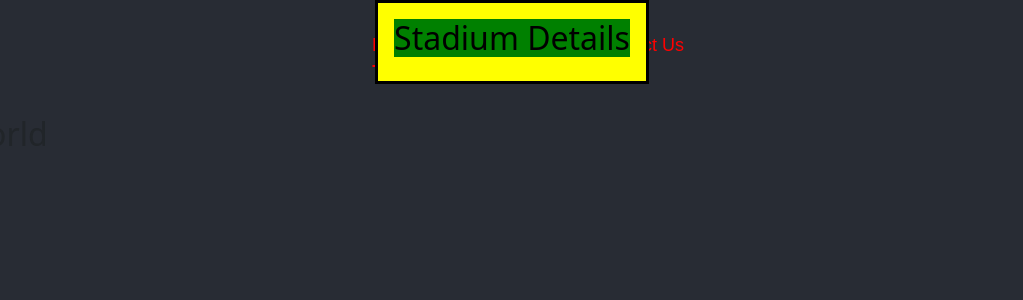
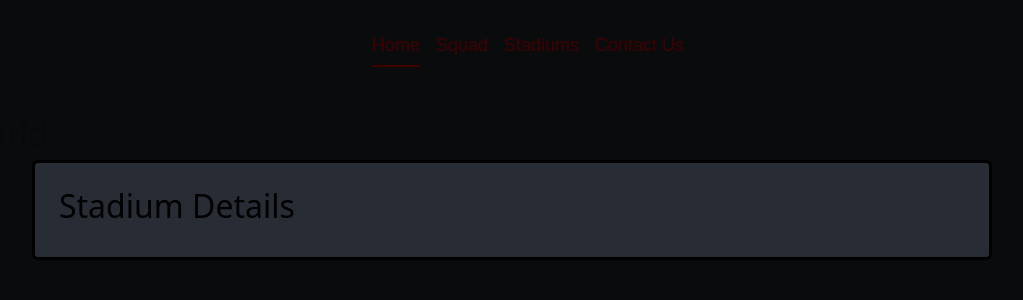
Before and after one commit to Lukakhuza/georgian-football-master, a React (Create React App) app: page /stadiumdetails in a window 1280 px wide. Shown: the top 300 px of the page, without its empty margins (128-1151 px from the left). Built offline with nearby package versions, Linux system fonts and the light colour scheme; a web font is replaced by a local one.

Commit message:
modal backdrop added

```diff
--- a/src/components/StadiumDetails.jsx
+++ b/src/components/StadiumDetails.jsx
@@ -4,12 +4,10 @@ import StadiumsModal from "./StadiumModal";
 export default function StadiumDetails() {
   return (
     <>
-      <div id="container">
-        <StadiumsModal>
-          <h2>Stadium Details</h2>
-        </StadiumsModal>
-        <h2>Hello World</h2>
-      </div>
+      <StadiumsModal>
+        <h2>Stadium Details</h2>
+      </StadiumsModal>
+      <h2>Hello World</h2>
     </>
   );
 }
--- a/src/components/StadiumModal.jsx
+++ b/src/components/StadiumModal.jsx
@@ -1,12 +1,16 @@
 // import { useEffect, useRef } from "react";
 import { createPortal } from "react-dom";
+import { motion } from "framer-motion";
 import classes from "./StadiumModal.module.css";
 
 export default function StadiumModal({ children }) {
   return createPortal(
-    <dialog open className={classes["modal"]}>
-      {children}
-    </dialog>,
+    <>
+      <div className={classes["backdrop"]} />
+      <motion.dialog open className={classes["modal"]}>
+        {children}
+      </motion.dialog>
+    </>,
     document.getElementById("modal")
   );
 }
--- a/src/components/StadiumModal.module.css
+++ b/src/components/StadiumModal.module.css
@@ -1,10 +1,22 @@
 .modal {
-    background-color: yellow;
-    align-items: center;
-    display: flex;
-    justify-content: left;
+    top: 20%;
+    border-radius: 6px;
+    padding: 1.5rem;
+    width: 60rem;
+    max-width: 90%;
+    z-index: 2;
 }
 
 .modal h2 {
-    background-color: green;
+    margin-top: 0;
 }
+
+.backdrop {
+    position: fixed;
+    top: 0;
+    left: 0;
+    width: 100%;
+    height: 100vh;
+    background-color: rgba(0, 0, 0, 0.75);
+    z-index: 1;
+}
--- a/src/pages/Stadiums.jsx
+++ b/src/pages/Stadiums.jsx
@@ -5,6 +5,7 @@ import { StadiumSelectionContextProvider } from "../store/StadiumSelectionContex
 // import { StadiumSelectionContext } from "../store/StadiumSelectionContext";
 import StadiumDetails from "../components/StadiumDetails";
 import StadiumSelectionContext from "../store/StadiumSelectionContext";
+import StadiumModal from "../components/StadiumModal";
 
 function getStadiumData() {
   return fetch(
@@ -39,7 +40,7 @@ export default function Stadiums({
   return (
     // <StadiumSelectionContextProvider>
     <>
-      {showStadium && <StadiumDetails />}
+      {showStadium && <StadiumModal />}
       <div className={classes["container"]}>
         {/* <StadiumDetails></StadiumDetails> */}
         <main className={classes["stadiums-category"]}>
```
